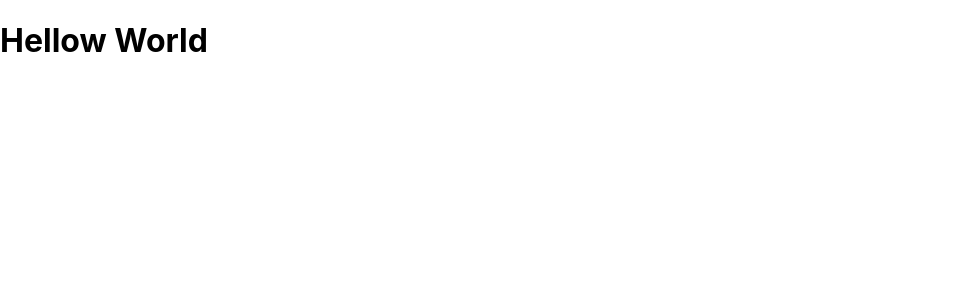
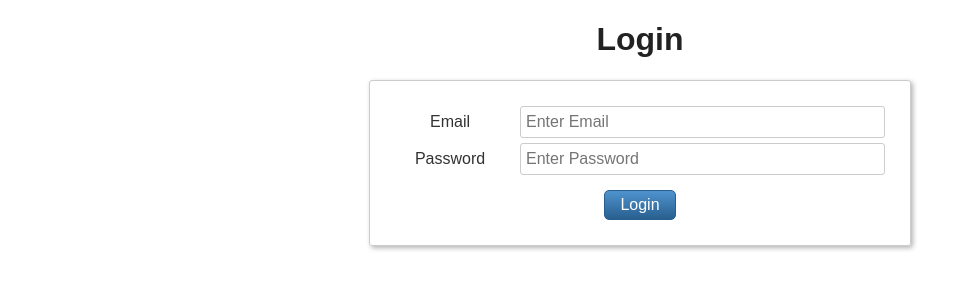
Before and after one commit to vladislavzubov/education-project, a React (Create React App) app: page / in a window 1280 px wide. Shown: the top 300 px of the page, without its empty margins (0-976 px from the left). Built offline with nearby package versions, Linux system fonts and the light colour scheme.

Commit message:
add form authorization

```diff
--- a/package.json
+++ b/package.json
@@ -7,10 +7,13 @@
     "@testing-library/jest-dom": "^4.2.4",
     "@testing-library/react": "^9.3.2",
     "@testing-library/user-event": "^7.1.2",
+    "final-form": "^4.19.1",
     "react": "^16.13.1",
     "react-dom": "^16.13.1",
+    "react-final-form": "^6.4.0",
     "react-router-dom": "^5.1.2",
-    "react-scripts": "3.4.1"
+    "react-scripts": "3.4.1",
+    "styled-components": "^5.1.0"
   },
   "scripts": {
     "start": "react-scripts start",
--- a/src/containers/Page/Page.js
+++ b/src/containers/Page/Page.js
@@ -1,14 +1,52 @@
-import React, { Component } from "react";
-import classes from "./Page.module.css";
+import React, { Component } from 'react'
+import classes from './Page.module.css'
+import { Form, Field } from 'react-final-form'
+import Styles from './Styles'
+
+const sleep = (ms) => new Promise((resolve) => setTimeout(resolve, ms))
+
+const onSubmit = async (values) => {
+  await sleep(300)
+}
 
 class Page extends Component {
   render() {
     return (
-      <div className={classes.Page}>
-        <h1>Hellow World</h1>
-      </div>
-    );
+      <Styles>
+        <div className={classes.Page}>
+          <h1>Login</h1>
+          <Form
+            onSubmit={onSubmit}
+            render={({ handleSubmit }) => (
+              <form onSubmit={handleSubmit}>
+                <div>
+                  <label>Email</label>
+                  <Field
+                    name="email"
+                    component="input"
+                    type="email"
+                    placeholder="Enter Email"
+                  />
+                </div>
+                <div>
+                  <label>Password</label>
+                  <Field
+                    name="password"
+                    component="input"
+                    type="password"
+                    placeholder="Enter Password"
+                  />
+                </div>
+                <div className="buttons">
+                  <button type="submit">Login</button>
+                </div>
+              </form>
+            )}
+          />
+        </div>
+      </Styles>
+    )
   }
 }
 
-export default Page;
+export default Page
--- /dev/null
+++ b/src/containers/Page/Styles.js
@@ -0,0 +1,118 @@
+import styled, { css } from 'styled-components'
+
+const btn = (light, dark) => css`
+  white-space: nowrap;
+  display: inline-block;
+  border-radius: 5px;
+  padding: 5px 15px;
+  font-size: 16px;
+  color: white;
+  &:visited {
+    color: white;
+  }
+  background-image: linear-gradient(${light}, ${dark});
+  border: 1px solid ${dark};
+  &:hover {
+    background-image: linear-gradient(${light}, ${dark});
+    &[disabled] {
+      background-image: linear-gradient(${light}, ${dark});
+    }
+  }
+  &:visited {
+    color: black;
+  }
+  &[disabled] {
+    opacity: 0.6;
+    cursor: not-allowed;
+  }
+`
+
+const btnDefault = css`
+  ${btn('#ffffff', '#d5d5d5')} color: #555;
+`
+
+const btnPrimary = btn('#4f93ce', '#285f8f')
+
+export default styled.div`
+  font-family: sans-serif;
+
+  h1 {
+    text-align: center;
+    color: #222;
+  }
+
+  & > div {
+    text-align: center;
+  }
+
+  a {
+    display: block;
+    text-align: center;
+    color: #222;
+  }
+
+  form {
+    max-width: 500px;
+    margin: 10px auto;
+    border: 1px solid #ccc;
+    padding: 20px;
+    box-shadow: 2px 2px 5px rgba(0, 0, 0, 0.3);
+    border-radius: 3px;
+
+    & > div {
+      display: flex;
+      flex-flow: row nowrap;
+      line-height: 2em;
+      margin: 5px;
+      & > label {
+        color: #333;
+        width: 110px;
+        font-size: 1em;
+        line-height: 32px;
+      }
+      & > input,
+      & > select,
+      & > textarea {
+        flex: 1;
+        padding: 3px 5px;
+        font-size: 1em;
+        margin-left: 15px;
+        border: 1px solid #ccc;
+        border-radius: 3px;
+      }
+      & > input[type='checkbox'] {
+        margin-top: 7px;
+      }
+      & > div {
+        margin-left: 16px;
+        & > label {
+          display: block;
+          & > input {
+            margin-right: 3px;
+          }
+        }
+      }
+    }
+    & > .buttons {
+      display: flex;
+      flex-flow: row nowrap;
+      justify-content: center;
+      margin-top: 15px;
+    }
+    button {
+      margin: 0 10px;
+      &[type='submit'] {
+        ${btnPrimary};
+      }
+      &[type='button'] {
+        ${btnDefault};
+      }
+    }
+    pre {
+      border: 1px solid #ccc;
+      background: rgba(0, 0, 0, 0.1);
+      box-shadow: inset 1px 1px 3px rgba(0, 0, 0, 0.2);
+      padding: 20px;
+    }
+  }
+`
```
Also changed, not shown: 2 other files (tests, documents, lock files or other folders).
